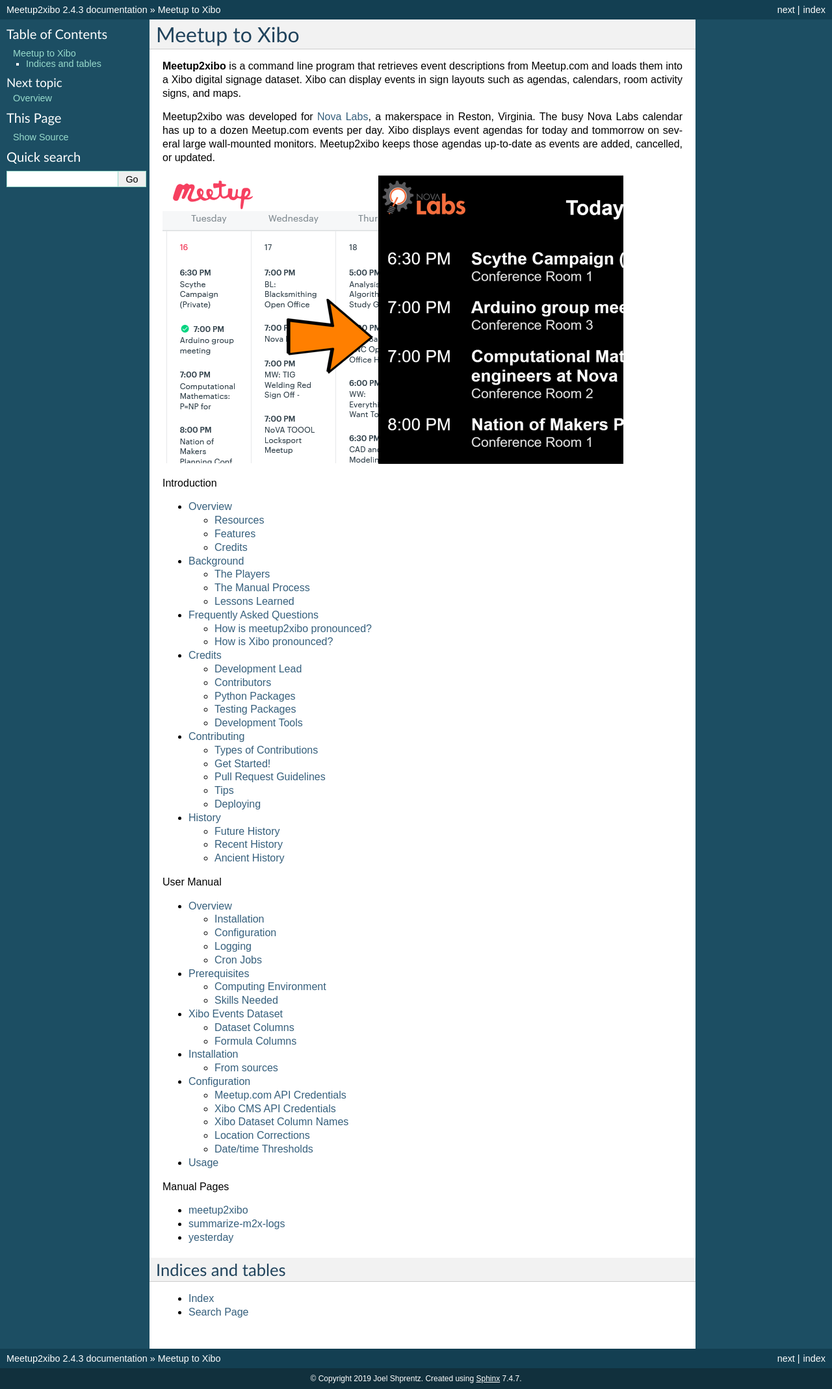
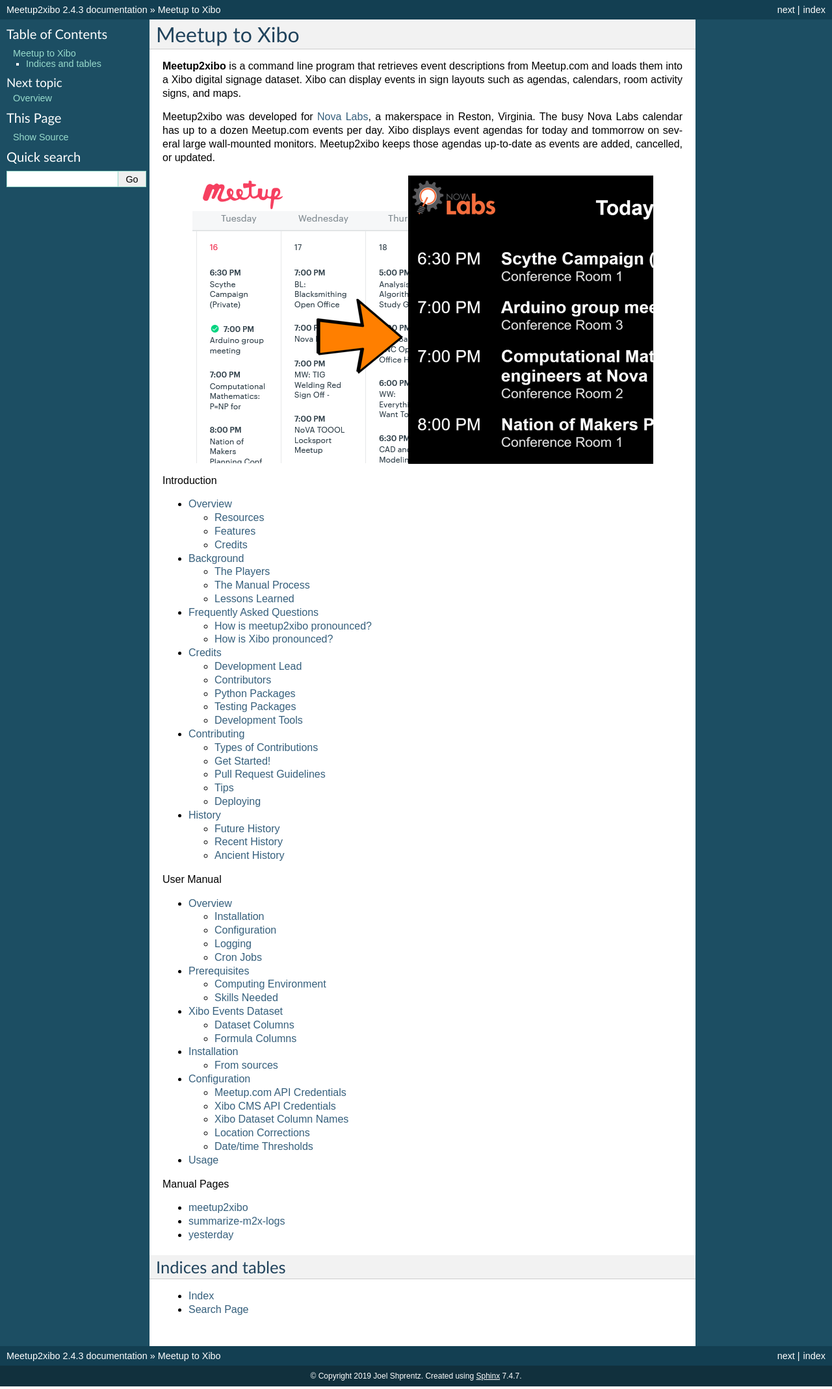
Before and after one commit to jshprentz/meetup2xibo, a Sphinx documentation site: the page built from docs/index.rst, in a window 1280 px wide. Shown: the whole page at 65% size. Built offline with Sphinx 7.4.7, drawn with Linux system fonts in a browser that asks for light colours.

Commit message:
Center align images.

```diff
--- a/README.rst
+++ b/README.rst
@@ -31,6 +31,7 @@
 
 .. PyPi requires an absolute image URL.
 .. image:: https://raw.githubusercontent.com/jshprentz/meetup2xibo/development/docs/images/screenshots/calendar-to-agenda.png
+	:align: center
 	:alt: Diagram of meetup2xibo's function showing events from a
 		screenshot of a Meetup.com calendar transformed
 		into events displayed by Xibo in a daily agenda.
--- a/docs/background.rst
+++ b/docs/background.rst
@@ -36,6 +36,7 @@
 .. figure:: images/screenshots/meetup-calendar.png
    :alt: Screenshot of a Meetup.com calendar of events at Nova Labs
    :name: meetup_calendar_screenshot
+   :align: center
 
    An example of a Meetup.com calendar of events at Nova Labs.
 
@@ -58,6 +59,7 @@
    :alt: Screenshot of a Xibo displayed Nova Labs daily agenda,
          which lists event titles, locations, and start times
    :name: xibo_agenda_screenshot
+   :align: center
 
    Xibo displays a daily agenda of Nova Labs events.
 
@@ -77,6 +79,7 @@
 .. figure:: images/screenshots/meetup-event-json-raw.png
    :alt: Screenshot of raw JSON event data displayed by a web browser: too much information
    :name: meetup-event-json-raw-screenshot
+   :align: center
 
    A small part of the JSON event data from Meetup.com.
    Left: Raw JSON data from Meetup.com.
@@ -96,6 +99,7 @@
    :alt: Screenshot of converted event data in spreadsheet format with columns
          for start time, end time, Meetup ID, event name, and location
    :name: event-csv
+   :align: center
 
    The first several lines of event data converted to CSV format and viewed as
    a spreadsheet in Microsoft Excel.
@@ -109,6 +113,7 @@
 .. figure:: images/screenshots/import-csv.png
    :alt: Screenshot of Xibo's "CSV Import" dialog box
    :name: import-csv
+   :align: center
 
    The Xibo "CSV Import" dialog box ready to upload a file.
 
@@ -125,6 +130,7 @@
          event name, location, ISO start time, ISO end time, start time,
 	 days till start, and minutes past end
    :name: dataset-review
+   :align: center
 
    The Xibo dataset review screen lets administrators reivew and edit
    event data.
--- a/docs/user-manual/overview.rst
+++ b/docs/user-manual/overview.rst
@@ -5,6 +5,7 @@
 .. figure:: /images/diagrams/meetup2xibo-event-data-flow.png
    :alt: Diagram showing the event data flow from Meetup.com to Xibo
    :name: meetup2xibo-event-data-flow
+   :align: center
 
    Meetup2xibo retrieves event data from Meetup.com, transforms the data, and
    updates the event data stored in a Xibo dataset.
```
